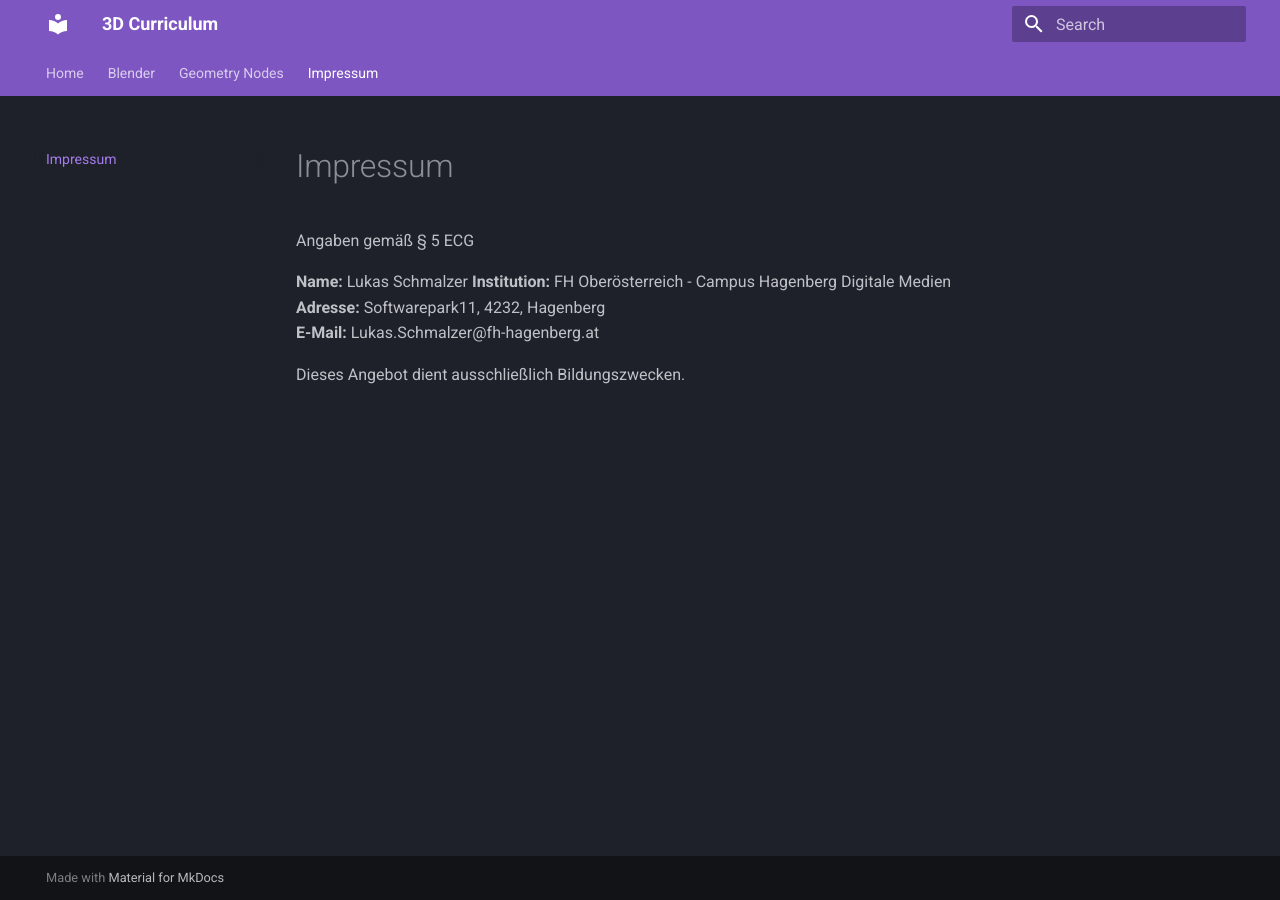
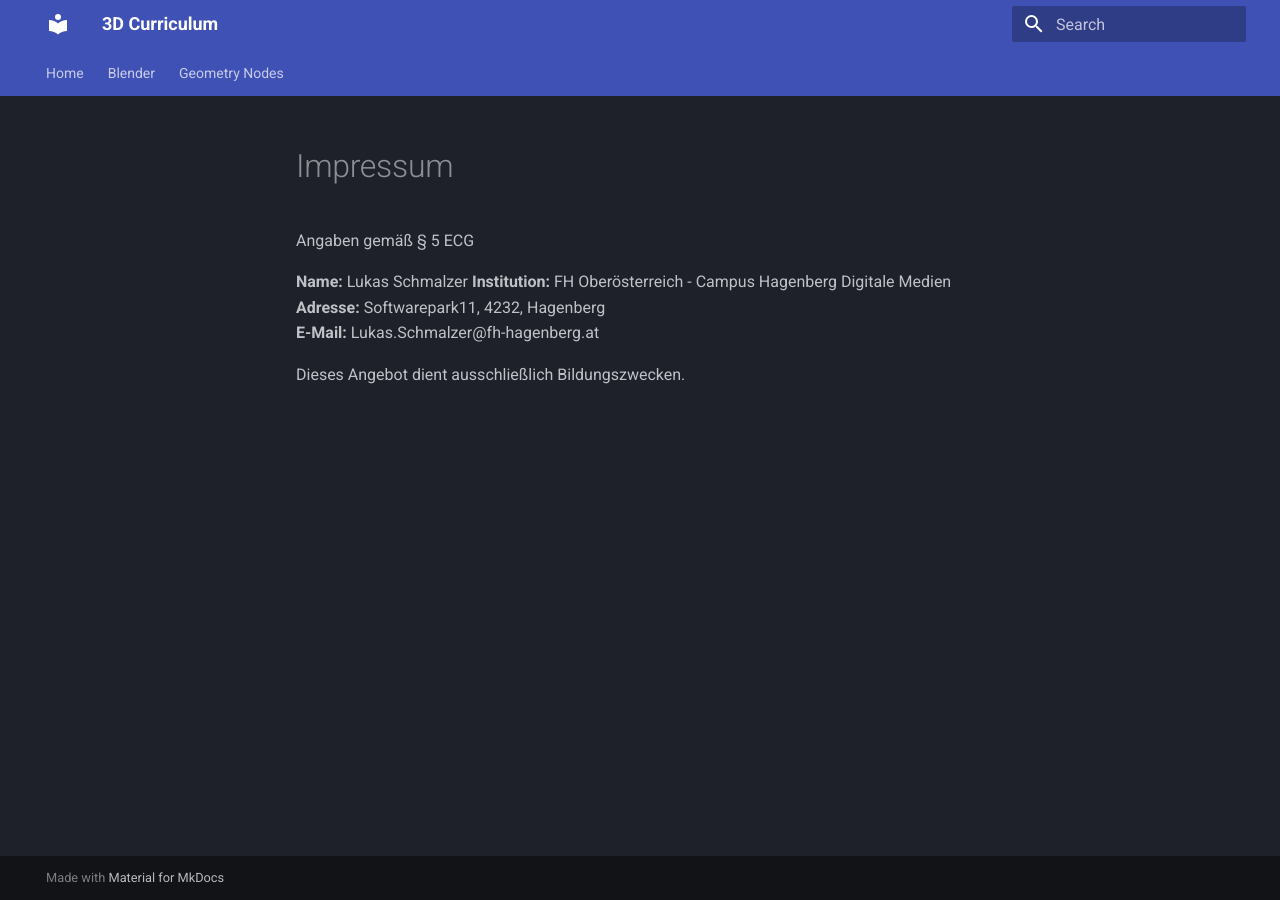
Before and after one commit to Lukas-S/3d_curriculum, an MkDocs documentation site: the page built from docs/impressum.md, in a window 1280 px wide. Built offline with MkDocs 1.6.1 and Material for MkDocs 9.7.7, drawn with Linux system fonts in a browser that asks for light colours.

Commit message:
Update mkdocs.yml

```diff
--- a/mkdocs.yml
+++ b/mkdocs.yml
@@ -5,7 +5,7 @@
   name: material
   palette:
     scheme: slate          # dark mode
-    primary: deep purple
+    primary: dark green
   features:
     - navigation.tabs
     - navigation.sections
@@ -17,4 +17,4 @@
     - Introduction: blender/intro.md
   - Geometry Nodes:
     - Getting Started: geonodes/start.md
-  - Impressum: impressum.md
+#  - Impressum: impressum.md
```
